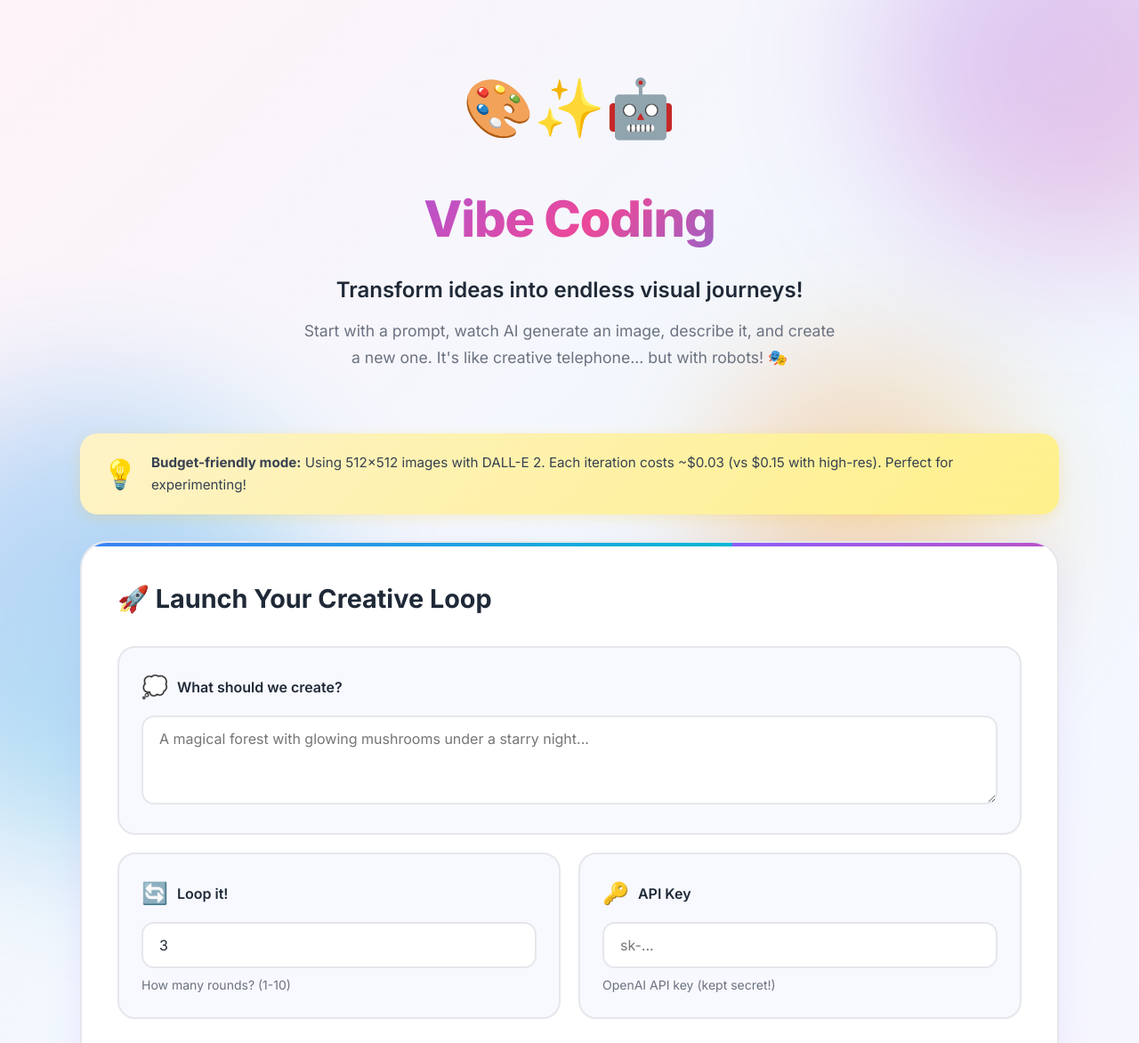
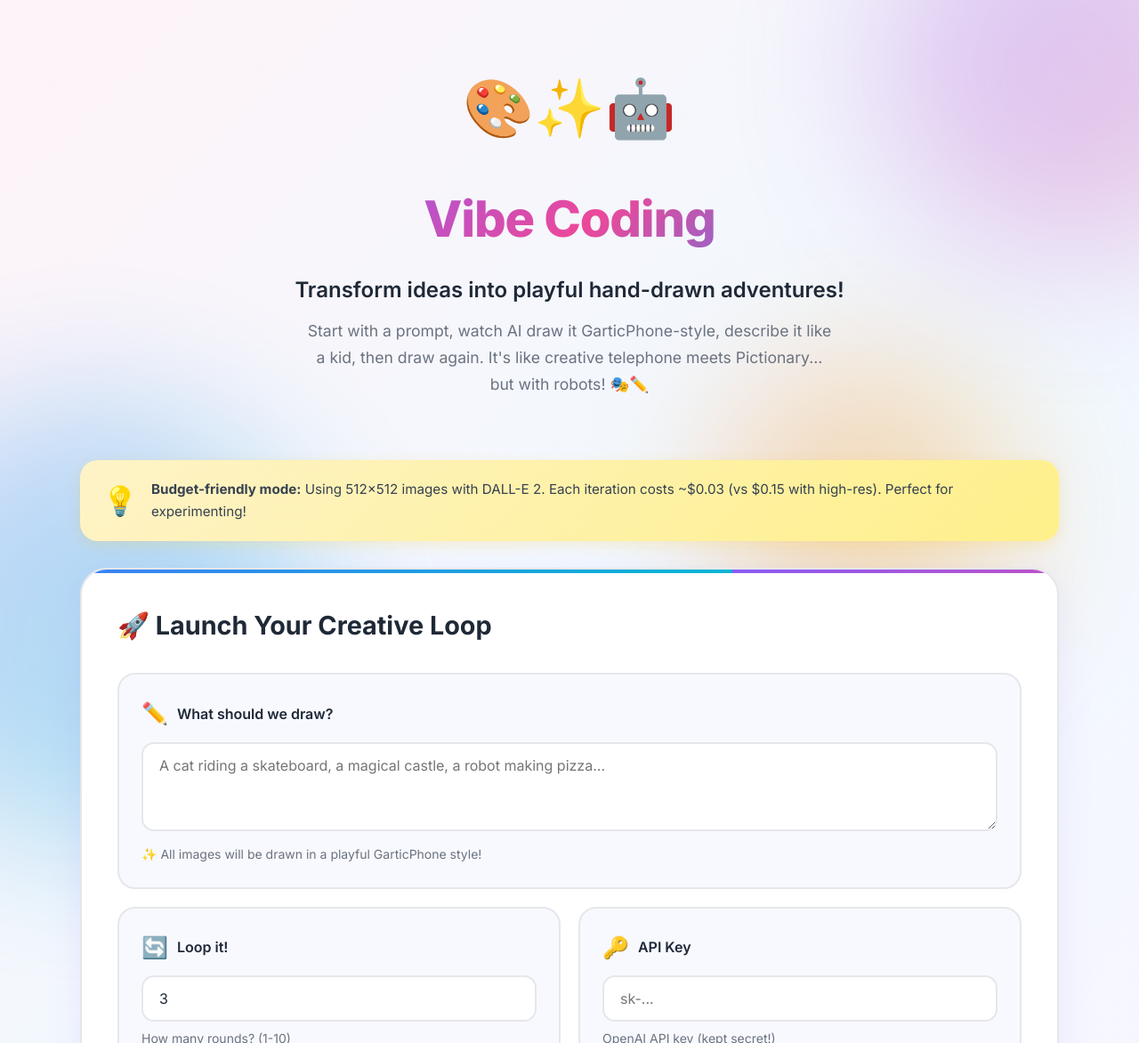
Before and after one commit to leoncustodio/vibe-coding, a plain HTML site: page index.html in a window 1280 px wide. Shown: the top 1172 px of the page at 89% size. Drawn offline with nearby package versions, Linux system fonts and the light colour scheme.

Commit message:
Enhance image generation prompt for playful hand-drawn style and update UI text to reflect new drawing theme

```diff
--- a/app.js
+++ b/app.js
@@ -182,6 +182,9 @@ async function runIterations(initialPrompt, iterations, apiKey) {
 }
 
 async function generateImage(prompt, apiKey) {
+    // Add GarticPhone-style drawing instruction to the prompt
+    const styledPrompt = `${prompt}. Draw this in a simple, hand-drawn style like GarticPhone or Pictionary: sketchy lines, amateur drawing, colorful but basic, like a quick doodle made with a drawing tablet, simple shapes, childlike and playful art style`;
+
     const response = await fetch(`${CONFIG.OPENAI_API_BASE}/images/generations`, {
         method: 'POST',
         headers: {
@@ -190,7 +193,7 @@ async function generateImage(prompt, apiKey) {
         },
         body: JSON.stringify({
             model: CONFIG.DALLE_MODEL,
-            prompt: prompt,
+            prompt: styledPrompt,
             n: 1,
             size: CONFIG.IMAGE_SIZE
         })
--- a/index.html
+++ b/index.html
@@ -22,10 +22,10 @@
             <h1 class="hero-title">
                 <span class="gradient-text">Vibe Coding</span>
             </h1>
-            <p class="hero-subtitle">Transform ideas into endless visual journeys!</p>
+            <p class="hero-subtitle">Transform ideas into playful hand-drawn adventures!</p>
             <p class="hero-description">
-                Start with a prompt, watch AI generate an image, describe it, and create a new one.
-                It's like creative telephone... but with robots! 🎭
+                Start with a prompt, watch AI draw it GarticPhone-style, describe it like a kid, then draw again.
+                It's like creative telephone meets Pictionary... but with robots! 🎭✏️
             </p>
         </header>
 
@@ -44,15 +44,16 @@
             <form id="generationForm" class="creation-form">
                 <div class="input-card">
                     <div class="input-header">
-                        <span class="input-emoji">💭</span>
-                        <label for="promptInput">What should we create?</label>
+                        <span class="input-emoji">✏️</span>
+                        <label for="promptInput">What should we draw?</label>
                     </div>
                     <textarea
                         id="promptInput"
-                        placeholder="A magical forest with glowing mushrooms under a starry night..."
+                        placeholder="A cat riding a skateboard, a magical castle, a robot making pizza..."
                         rows="3"
                         required
                     ></textarea>
+                    <small>✨ All images will be drawn in a playful GarticPhone style!</small>
                 </div>
 
                 <div class="settings-row">
```
